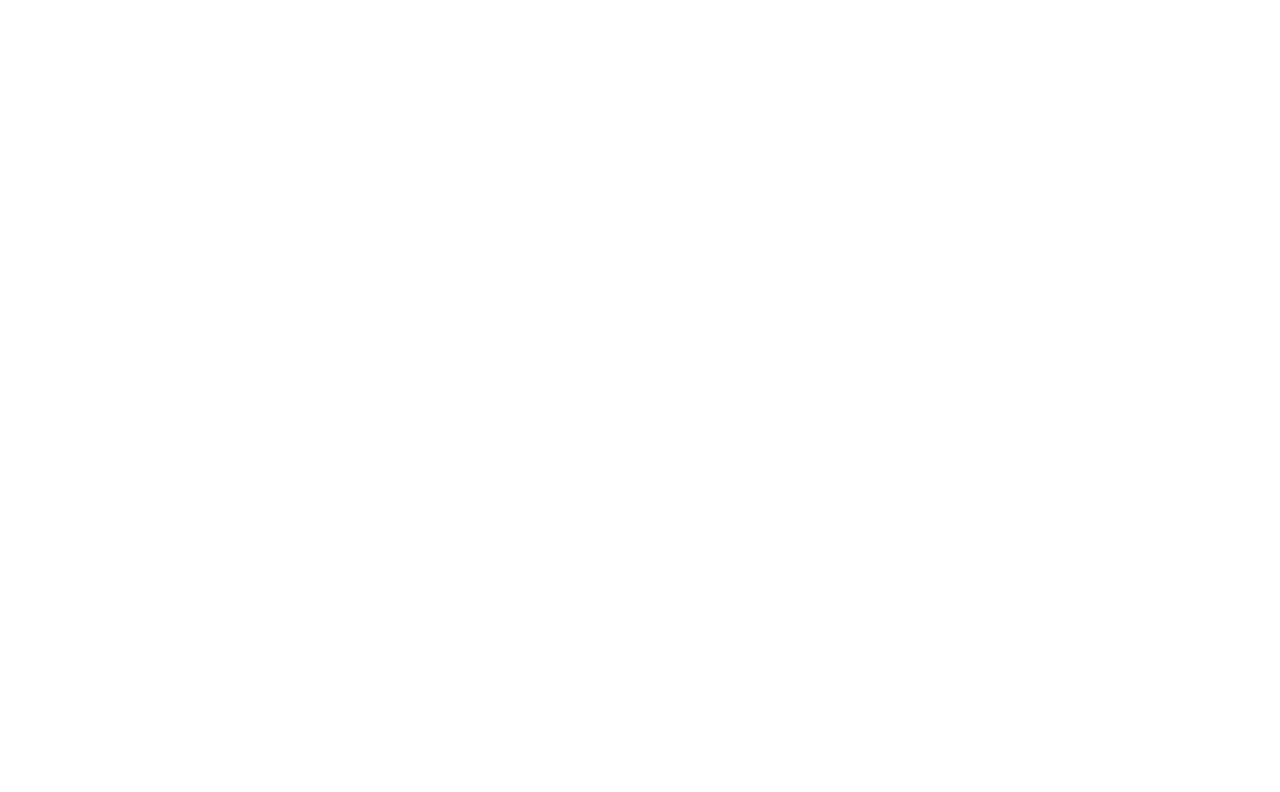
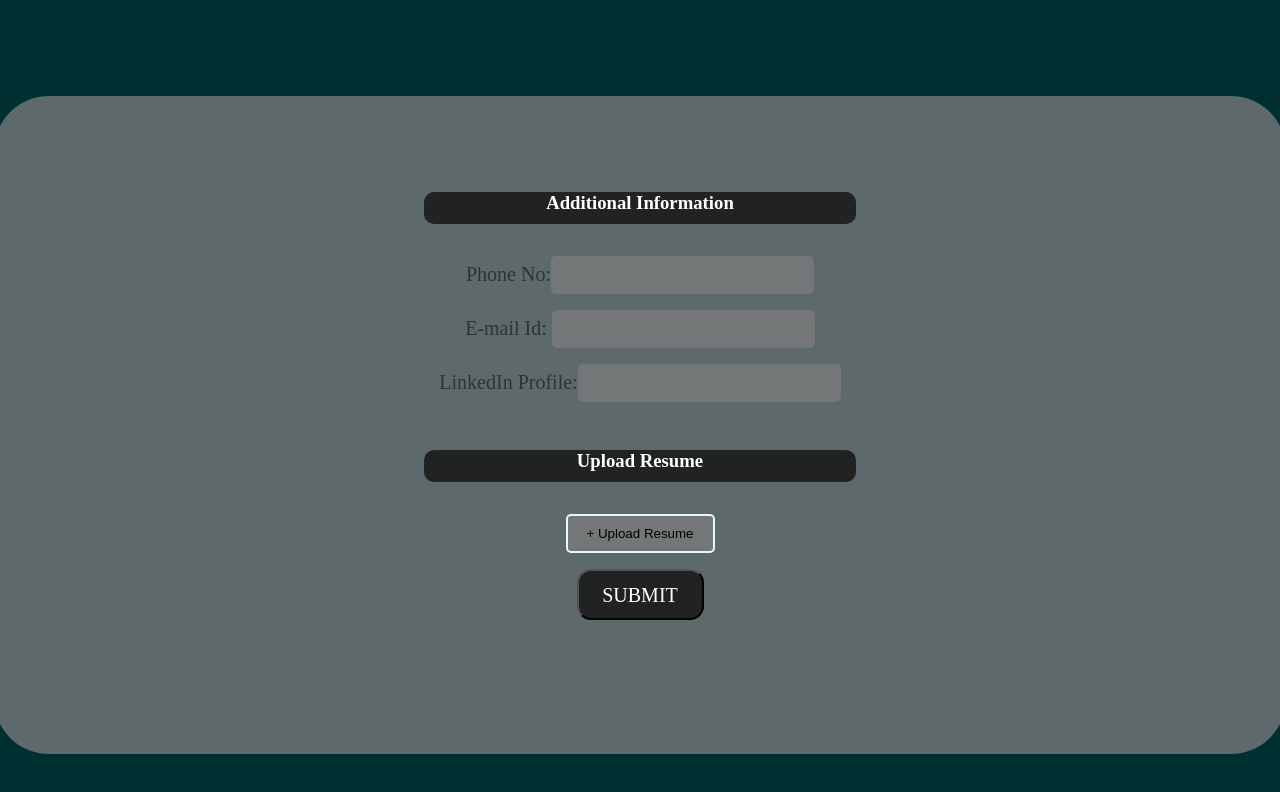
Before and after one commit to Niranjana123-art/CV-Frontend, a React (Create React App) app: page / in a window 1280 px wide. Shown: the top 792 px of the page. Built offline with nearby package versions, Linux system fonts and the light colour scheme; a web font is replaced by a local one.

Commit message:
DetailAdd Two Added

```diff
--- a/src/App.js
+++ b/src/App.js
@@ -1,11 +1,10 @@
 import './App.css';
-import Landing from './pages/Landing/Landing';
-import Login from './pages/Login/Login';
+import DetailAddTwo from './pages/DetailAddTwo/DetailAddTwo';
 
 function App() {
   return (
     <div className="App">
-
+      <DetailAddTwo/>
     </div>
   );
 }
--- /dev/null
+++ b/src/pages/DetailAddTwo/DetailAddTwo.css
@@ -0,0 +1,97 @@
+.DetailAddTwo_Container{
+    padding-top: 6rem;
+    display: flex;
+    flex-direction: column;
+    align-items: center;
+    background: #002F32;
+    width: 100vw;
+    min-height: 100vh;
+}
+.DetailAddTwo_Box{
+    padding-top: 6rem;
+    display: flex;
+    flex-direction: column;
+    align-items: center;
+    width: 80.75rem;
+    height: 35.125rem;
+    background: rgba(124, 124, 124, 0.75);
+    border-radius: 55px;
+}
+.DetailAddTwo_Content{
+    display: flex;
+    flex-direction: column;
+    align-items: center;
+    width: 45rem;
+    height: 25rem;
+}
+
+.Additional_info_heading{
+    width: 27rem;
+    height: 2rem;
+    background: #202322;
+    border-radius: 10px;
+    color: white;
+    text-align: center;
+}
+.Additonal_info_content{
+    padding-top: 2rem;
+    padding-bottom: 2rem;
+}
+label{
+    font-family: 'Poppins';
+    font-style: normal;
+    font-weight: 400;
+    font-size: 20px;
+    line-height: 18px;
+    text-align: start;
+    color: rgba(0, 0, 0, 0.5);
+}
+input{
+    font-size: 1.2rem;
+    padding: 0.5rem;
+    margin-bottom: 1rem;
+    border-radius: 5px;
+    border: 1px none #ccc;
+    background-color: rgba(124, 124, 124, 0.75);
+}
+.UploadResume_heading{
+    width: 27rem;
+    height: 2rem;
+    background: #202322;
+    border-radius: 10px;
+    color: white;
+    text-align: center;
+}
+.UploadResume_content{
+    display: flex;
+    flex-direction: column;
+    align-items: center;
+    row-gap: 1rem;
+    padding-top: 2rem;
+    padding-bottom: 2rem;
+}
+form {
+    display: flex;
+    flex-direction: column;
+    align-items: center;
+  }
+.Button_UploadResume{
+    box-sizing: border-box;
+    border: 2px solid #E2F8FB;
+    width: 149px;
+    height: 39px;
+    border-radius: 5px;
+    background: rgba(124, 124, 124, 0.75);
+}
+.Button_Submit{
+    background: #202322;
+    border-radius: 14px;
+    width: 127px;
+    height: 51px;
+    font-family: 'Poppins';
+    font-style: normal;
+    font-weight: 500;
+    font-size: 20px;
+    line-height: 30px;
+    color: #FFFFFF;
+}
--- /dev/null
+++ b/src/pages/DetailAddTwo/DetailAddTwo.js
@@ -0,0 +1,46 @@
+import React  from 'react';
+import './DetailAddTwo.css';
+
+
+const DetailAddTwo = () => {
+  return (
+    <div className='DetailAddTwo_Container'>
+
+         <div className='DetailAddTwo_Box'>
+
+           <div className='DetailAddTwo_Content'>
+
+              <div className='Additional_info'>
+
+              <div className='Additional_info_heading'>
+              <h3>Additional Information</h3></div>
+
+              <div className='Additonal_info_content'>
+              <form>
+                 <label>Phone No:<input type='PhoneNo'/></label>
+                 <label>E-mail Id: <input type='EmailId'/></label>
+                 <label>LinkedIn Profile:<input type='LinkedIn'/></label>
+              </form>
+              </div>
+
+              </div>
+
+              <div className='UploadResume'>
+
+                <div className='UploadResume_heading'>
+                <h3>Upload Resume</h3></div>
+
+                <div className='UploadResume_content'>
+                  <button className ='Button_UploadResume' type='UploadResume'>+ Upload Resume</button>
+                  <button className ='Button_Submit' type='Submit'> SUBMIT</button>
+                </div>
+
+              </div>
+
+            </div>
+         </div>
+    </div>
+  )
+}
+
+export default DetailAddTwo
--- a/src/pages/SignUp/SignUp.css
+++ b/src/pages/SignUp/SignUp.css
@@ -45,6 +45,7 @@
     font-size: 14px;
     margin-bottom: 0.5rem;
     color: white;
+    text-align: start;
   }
 
   input {
```
Also changed, not shown: src/pages/Profile/Profile.js (added, +12 -0 lines), src/pages/Profile/Profile.css (added).
